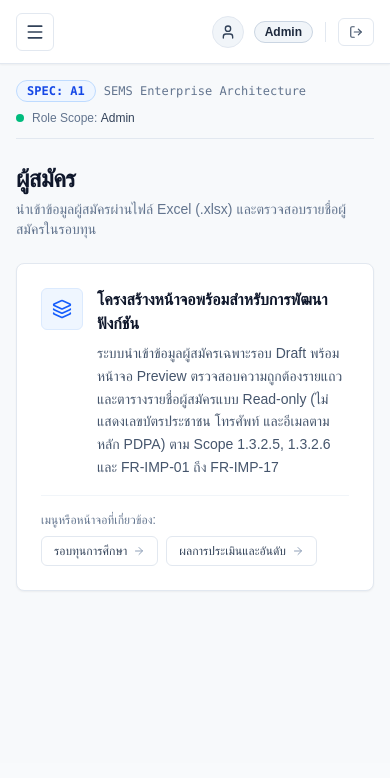
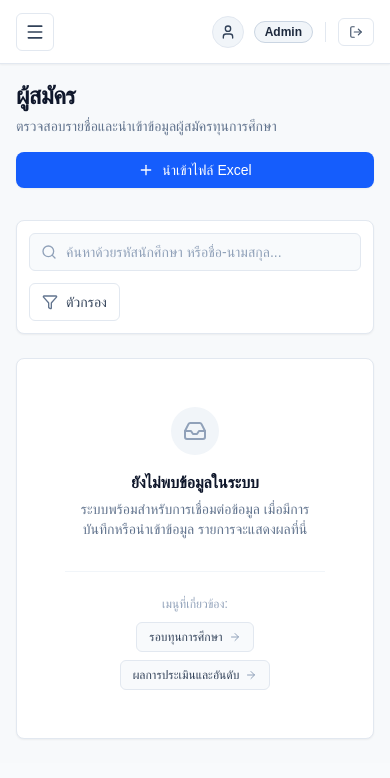
Before and after one commit to warattapobwaiarsa/SEMS-KKU, a Next.js app in the folder frontend/: page /admin/applicants in a window 390 px wide. Shown: the top 778 px of the page. Built offline with nearby package versions, Linux system fonts and the light colour scheme; a web font is replaced by a local one.

Commit message:
refactor(frontend): clean up developer metadata and refine user-facing micro-copy

```diff
--- a/frontend/src/app/(admin)/admin/applicants/page.tsx
+++ b/frontend/src/app/(admin)/admin/applicants/page.tsx
@@ -3,11 +3,10 @@ import { PlaceholderPage } from "@/components/layout";
 export default function ApplicantsPage() {
   return (
     <PlaceholderPage
-      specId="SPEC: A1"
-      role="Admin"
       title="ผู้สมัคร"
-      subtitle="นำเข้าข้อมูลผู้สมัครผ่านไฟล์ Excel (.xlsx) และตรวจสอบรายชื่อผู้สมัครในรอบทุน"
-      description="ระบบนำเข้าข้อมูลผู้สมัครเฉพาะรอบ Draft พร้อมหน้าจอ Preview ตรวจสอบความถูกต้องรายแถว และตารางรายชื่อผู้สมัครแบบ Read-only (ไม่แสดงเลขบัตรประชาชน โทรศัพท์ และอีเมลตามหลัก PDPA) ตาม Scope 1.3.2.5, 1.3.2.6 และ FR-IMP-01 ถึง FR-IMP-17"
+      subtitle="ตรวจสอบรายชื่อและนำเข้าข้อมูลผู้สมัครทุนการศึกษา"
+      actionButtonLabel="นำเข้าไฟล์ Excel"
+      searchPlaceholder="ค้นหาด้วยรหัสนักศึกษา หรือชื่อ-นามสกุล..."
       relatedLinks={[
         { label: "รอบทุนการศึกษา", href: "/admin/scholarship-rounds" },
         { label: "ผลการประเมินและอันดับ", href: "/admin/evaluation-results" },
--- a/frontend/src/app/(admin)/admin/evaluation-criteria/page.tsx
+++ b/frontend/src/app/(admin)/admin/evaluation-criteria/page.tsx
@@ -3,14 +3,12 @@ import { PlaceholderPage } from "@/components/layout";
 export default function EvaluationCriteriaPage() {
   return (
     <PlaceholderPage
-      specId="SPEC: C1"
-      role="Admin"
       title="เกณฑ์การประเมิน"
-      subtitle="กำหนดชุดเกณฑ์และเกณฑ์ย่อย (แบบมีคะแนนรวม 100 คะแนน และแบบข้อความประกอบการพิจารณา)"
-      description="ระบบจัดการเกณฑ์การประเมิน รองรับการสร้างเกณฑ์ย่อยประเภทมีคะแนน (พร้อมกำหนดสิทธิ์ Comment) และประเภทไม่มีคะแนน พร้อมกฎตรวจสอบคะแนนรวม 100 คะแนนเต็มอย่างเข้มงวดตาม Scope 1.3.2.4 และ FR-CRT-01 ถึง FR-CRT-13"
+      subtitle="กำหนดชุดเกณฑ์และสัดส่วนคะแนนสำหรับการประเมินทุนการศึกษา"
+      actionButtonLabel="สร้างชุดเกณฑ์"
+      searchPlaceholder="ค้นหาชื่อชุดเกณฑ์การประเมิน..."
       relatedLinks={[
         { label: "รอบทุนการศึกษา", href: "/admin/scholarship-rounds" },
-        { label: "ผลการประเมินและอันดับ", href: "/admin/evaluation-results" },
       ]}
     />
   );
--- a/frontend/src/app/(admin)/admin/evaluation-results/page.tsx
+++ b/frontend/src/app/(admin)/admin/evaluation-results/page.tsx
@@ -3,14 +3,12 @@ import { PlaceholderPage } from "@/components/layout";
 export default function EvaluationResultsPage() {
   return (
     <PlaceholderPage
-      specId="SPEC: E1"
-      role="Admin"
       title="ผลการประเมินและอันดับ"
-      subtitle="ตรวจสอบผลการประเมิน คะแนนเฉลี่ย และการจัดอันดับผู้สมัครแบบ Realtime"
-      description="ระบบคำนวณคะแนนเฉลี่ยจากผลการประเมินที่ส่งแล้ว (Submitted) พร้อมกลไก Tie-breaker จัดอันดับจากรหัสนักศึกษาน้อยไปมาก และระบบดูรายละเอียดคะแนนรายเกณฑ์ย่อยของผู้ประเมินแต่ละท่านตาม Scope 1.3.2.8 และ FR-SCR-01 ถึง FR-SCR-06"
+      subtitle="ตรวจสอบคะแนนเฉลี่ยและการจัดอันดับผู้สมัครแบบเรียลไทม์"
+      searchPlaceholder="ค้นหาด้วยรหัสนักศึกษา หรือชื่อ-นามสกุล..."
       relatedLinks={[
         { label: "การจัดสรรทุน", href: "/admin/scholarship-allocation" },
-        { label: "รายงานสรุปผล", href: "/admin/reports" },
+        { label: "รายงาน", href: "/admin/reports" },
       ]}
     />
   );
--- a/frontend/src/app/(admin)/admin/reports/page.tsx
+++ b/frontend/src/app/(admin)/admin/reports/page.tsx
@@ -3,14 +3,12 @@ import { PlaceholderPage } from "@/components/layout";
 export default function ReportsPage() {
   return (
     <PlaceholderPage
-      specId="SPEC: P1"
-      role="Admin"
       title="รายงาน"
-      subtitle="ส่งออกรายงานสรุปผลการประเมินและรายงานการจัดสรรทุนในรูปแบบไฟล์ Excel (.xlsx)"
-      description="ระบบส่งออกรายงานสรุปผลการประเมิน (รอบ Closed) และรายงานผลการจัดสรรทุน (ผลจัดสรร Finalized) โดยบังคับตั้งรหัสผ่านสำหรับเปิดไฟล์ทุกครั้งเพื่อความปลอดภัยของข้อมูลตาม Scope 1.3.2.11, 1.3.2.12 และ FR-EXP-01 ถึง FR-EXP-09"
+      subtitle="ส่งออกรายงานสรุปผลการประเมินและรายงานการจัดสรรทุนการศึกษา"
+      actionButtonLabel="ส่งออกรายงาน"
+      searchPlaceholder="ค้นหาชื่อรอบทุนการศึกษา..."
       relatedLinks={[
         { label: "การจัดสรรทุน", href: "/admin/scholarship-allocation" },
-        { label: "ผลการประเมินและอันดับ", href: "/admin/evaluation-results" },
       ]}
     />
   );
--- a/frontend/src/app/(admin)/admin/scholarship-allocation/page.tsx
+++ b/frontend/src/app/(admin)/admin/scholarship-allocation/page.tsx
@@ -3,14 +3,13 @@ import { PlaceholderPage } from "@/components/layout";
 export default function ScholarshipAllocationPage() {
   return (
     <PlaceholderPage
-      specId="SPEC: G1"
-      role="Admin"
       title="การจัดสรรทุน"
-      subtitle="กำหนดงบประมาณรวม บันทึกผลการจัดสรรทุนรายบุคคล และยืนยันผลการจัดสรร (Finalized)"
-      description="ระบบบริหารงบประมาณทุนการศึกษาสำหรับรอบ Closed กำหนดจำนวนเงินรายบุคคล ตรวจสอบยอดเงินไม่เกินงบประมาณรวม คุมวงจรสถานะ Editing ↔ Finalized และหน้ารายละเอียดดูเลขบัตรประชาชนแบบ Masked พร้อมบันทึก Log ตาม Scope 1.3.2.9, 1.3.2.10 และ FR-ALC-01 ถึง FR-ALC-14"
+      subtitle="กำหนดงบประมาณรวมและบันทึกผลการจัดสรรทุนการศึกษา"
+      actionButtonLabel="กำหนดยอดงบประมาณ"
+      searchPlaceholder="ค้นหาด้วยรหัสนักศึกษา หรือสถานะการได้รับทุน..."
       relatedLinks={[
         { label: "ผลการประเมินและอันดับ", href: "/admin/evaluation-results" },
-        { label: "รายงานผลการจัดสรร", href: "/admin/reports" },
+        { label: "รายงาน", href: "/admin/reports" },
       ]}
     />
   );
--- a/frontend/src/app/(admin)/admin/scholarship-rounds/page.tsx
+++ b/frontend/src/app/(admin)/admin/scholarship-rounds/page.tsx
@@ -3,15 +3,13 @@ import { PlaceholderPage } from "@/components/layout";
 export default function ScholarshipRoundsPage() {
   return (
     <PlaceholderPage
-      specId="SPEC: R1"
-      role="Admin"
       title="รอบทุนการศึกษา"
-      subtitle="จัดการ กำหนดเกณฑ์ และควบคุมวงจรรอบทุนการศึกษา (Draft → Open → Closed)"
-      description="แผงควบคุมรอบการให้ทุนการศึกษา แสดงสถานะรอบทุน การเชื่อมโยงเกณฑ์ประเมิน ตรวจสอบความพร้อมก่อนเปิดรอบ (Open) และรับทราบรายชื่อก่อนปิดรอบ (Closed) ตาม Scope 1.3.2.3, 1.3.2.7 และ FR-RND-01 ถึง FR-RND-13"
+      subtitle="จัดการและติดตามสถานะรอบการให้ทุนการศึกษาของคณะ"
+      actionButtonLabel="สร้างรอบทุน"
+      searchPlaceholder="ค้นหาชื่อรอบทุนการศึกษา..."
       relatedLinks={[
         { label: "เกณฑ์การประเมิน", href: "/admin/evaluation-criteria" },
-        { label: "นำเข้าผู้สมัคร", href: "/admin/applicants" },
-        { label: "ผลการประเมินและอันดับ", href: "/admin/evaluation-results" },
+        { label: "ผู้สมัคร", href: "/admin/applicants" },
       ]}
     />
   );
--- a/frontend/src/app/(admin)/admin/users/page.tsx
+++ b/frontend/src/app/(admin)/admin/users/page.tsx
@@ -3,14 +3,12 @@ import { PlaceholderPage } from "@/components/layout";
 export default function UsersPage() {
   return (
     <PlaceholderPage
-      specId="SPEC: U1"
-      role="Admin"
       title="ผู้ใช้งาน"
-      subtitle="จัดการบัญชีผู้ใช้งาน สิทธิ์บทบาท (Admin / Evaluator) และกำหนดอายุการใช้งานบัญชีผู้ประเมิน"
-      description="หน้ารายการผู้ใช้งาน (Users List) รองรับการค้นหา กรองสถานะ และเพิ่ม/แก้ไขผู้ใช้งาน โดยไม่มีฟังก์ชันลบบัญชีตามข้อกำหนดขอบเขตระบบ (Scope 1.3.2.2 และ FR-USR-01 ถึง FR-USR-15)"
+      subtitle="จัดการรายชื่อและสิทธิ์การเข้าถึงของผู้ดูแลระบบและผู้ประเมิน"
+      actionButtonLabel="เพิ่มผู้ใช้งาน"
+      searchPlaceholder="ค้นหาด้วยชื่อผู้ใช้ หรืออีเมล..."
       relatedLinks={[
         { label: "รอบทุนการศึกษา", href: "/admin/scholarship-rounds" },
-        { label: "เกณฑ์การประเมิน", href: "/admin/evaluation-criteria" },
       ]}
     />
   );
--- a/frontend/src/app/(evaluator)/evaluator/my-evaluations/page.tsx
+++ b/frontend/src/app/(evaluator)/evaluator/my-evaluations/page.tsx
@@ -3,11 +3,9 @@ import { PlaceholderPage } from "@/components/layout";
 export default function MyEvaluationsPage() {
   return (
     <PlaceholderPage
-      specId="SPEC: V24"
-      role="Evaluator"
       title="ผลการประเมินของฉัน"
-      subtitle="ตรวจสอบประวัติการประเมิน คะแนน และความคิดเห็นที่ตนเองได้บันทึกไว้"
-      description="หน้าจอแสดงประวัติผลการประเมินของผู้ประเมินเอง ทั้งสถานะแบบร่าง (Draft) และสถานะยืนยันส่งแล้ว (Submitted) สำหรับรอบที่ Open และ Closed ในรูปแบบดูอย่างเดียว (Read-only) โดยไม่เห็นผลของผู้ประเมินท่านอื่น ตามข้อกำหนด FRS ข้อ FR-EVL-14 (คำตัดสิน E8)"
+      subtitle="ตรวจสอบประวัติและสรุปผลคะแนนการประเมินที่ตนเองได้บันทึกไว้"
+      searchPlaceholder="ค้นหาด้วยชื่อผู้สมัคร หรือรหัสนักศึกษา..."
       relatedLinks={[
         { label: "รอบทุนที่เปิดประเมิน", href: "/evaluator/rounds" },
       ]}
--- a/frontend/src/app/(evaluator)/evaluator/rounds/page.tsx
+++ b/frontend/src/app/(evaluator)/evaluator/rounds/page.tsx
@@ -3,11 +3,9 @@ import { PlaceholderPage } from "@/components/layout";
 export default function EvaluatorRoundsPage() {
   return (
     <PlaceholderPage
-      specId="SPEC: V1"
-      role="Evaluator"
       title="รอบทุนที่เปิดประเมิน"
-      subtitle="แสดงเฉพาะรอบทุนที่มีสถานะเปิดรับการประเมิน (Open) เท่านั้น"
-      description="พื้นที่ปฏิบัติงานของผู้ประเมินทุนการศึกษา เลือกดูรายชื่อผู้สมัครที่เปิดให้ประเมิน บันทึกคะแนนตามเกณฑ์ย่อยแบบมีคะแนน พร้อมระบบ Auto-save แบบร่าง (Draft) ตรวจสอบความถูกต้อง และยืนยันส่งผลการประเมิน (Submitted) ตาม Scope 1.3.3.2 ถึง 1.3.3.6 และ FR-EVL-01 ถึง FR-EVL-13"
+      subtitle="เลือกรอบทุนและผู้สมัครที่เปิดให้ทำการประเมินคะแนน"
+      searchPlaceholder="ค้นหาชื่อรอบทุนการศึกษา..."
       relatedLinks={[
         { label: "ผลการประเมินของฉัน", href: "/evaluator/my-evaluations" },
       ]}
--- a/frontend/src/components/layout/app-sidebar.tsx
+++ b/frontend/src/components/layout/app-sidebar.tsx
@@ -18,8 +18,6 @@ export function AppSidebar({
   className = "",
   onItemClick,
 }: AppSidebarProps) {
-  const roleLabel = role === "admin" ? "ผู้ดูแลระบบ (Admin)" : "ผู้ประเมิน (Evaluator)";
-
   return (
     <aside
       className={`w-[260px] h-full bg-white border-r border-slate-200 flex flex-col justify-between shrink-0 select-none ${className}`}
@@ -30,34 +28,25 @@ export function AppSidebar({
         <div className="p-4 border-b border-slate-200">
           <Link
             href={role === "admin" ? "/admin/scholarship-rounds" : "/evaluator/rounds"}
-            className="flex items-center gap-2.5 group"
+            className="flex items-center gap-3 group"
           >
-            <div className="w-8 h-8 rounded-md bg-blue-600 text-white flex items-center justify-center font-bold text-lg shadow-xs group-hover:bg-blue-700 transition-colors">
+            <div className="w-9 h-9 rounded-lg bg-blue-600 text-white flex items-center justify-center font-bold text-lg shadow-xs group-hover:bg-blue-700 transition-colors">
               S
             </div>
-            <div>
-              <div className="flex items-center gap-1.5">
-                <span className="font-bold text-lg text-slate-900 tracking-tight">
-                  {SYSTEM_CONFIG.name}
-                </span>
-                <span className="text-[11px] font-mono font-medium px-1.5 py-0.5 rounded border border-slate-200 text-slate-600 bg-slate-100">
-                  {SYSTEM_CONFIG.version}
-                </span>
-              </div>
+            <div className="min-w-0">
+              <span className="font-bold text-lg text-slate-900 tracking-tight block leading-tight">
+                {SYSTEM_CONFIG.name}
+              </span>
+              <span className="text-xs text-slate-500 truncate block">
+                {SYSTEM_CONFIG.fullName}
+              </span>
             </div>
           </Link>
-          <p className="text-xs text-slate-500 mt-2 leading-tight">
-            {SYSTEM_CONFIG.fullName}
-          </p>
-          <div className="mt-2.5 pt-2 border-t border-slate-100 flex items-center justify-between text-[11px] text-slate-500">
-            <span>พื้นที่ปฏิบัติงาน:</span>
-            <span className="font-medium text-slate-800">{roleLabel}</span>
-          </div>
         </div>
 
         {/* Navigation List */}
         <nav
-          className="flex-1 overflow-y-auto px-2.5 py-3 space-y-1"
+          className="flex-1 overflow-y-auto px-3 py-3 space-y-1"
           aria-label="รายการเมนู"
         >
           {items.map((item) => (
@@ -67,14 +56,10 @@ export function AppSidebar({
       </div>
 
       {/* Sidebar Footer */}
-      <div className="p-3.5 border-t border-slate-200 bg-slate-50/70 space-y-2">
-        <div className="text-[12px] text-slate-600 leading-tight">
-          <p className="font-medium text-slate-800">{SYSTEM_CONFIG.faculty}</p>
-          <p className="text-slate-500">{SYSTEM_CONFIG.university}</p>
-        </div>
-        <div className="pt-2 border-t border-slate-200/80 flex items-center justify-between text-[11px] text-slate-400">
-          <span>Enterprise Architecture</span>
-          <span className="font-mono text-slate-500">KKU-EN</span>
+      <div className="p-4 border-t border-slate-200 bg-slate-50/50">
+        <div className="text-xs text-slate-500 leading-relaxed">
+          <p className="font-medium text-slate-700">{SYSTEM_CONFIG.faculty}</p>
+          <p>{SYSTEM_CONFIG.university}</p>
         </div>
       </div>
     </aside>
--- a/frontend/src/components/layout/placeholder-page.tsx
+++ b/frontend/src/components/layout/placeholder-page.tsx
@@ -1,76 +1,89 @@
 import Link from "next/link";
-import { ArrowRight, Layers } from "lucide-react";
+import { Search, Filter, Plus, Inbox, ArrowRight } from "lucide-react";
 
 interface PlaceholderPageProps {
-  specId: string;
   title: string;
   subtitle: string;
-  description: string;
-  role: "Admin" | "Evaluator";
+  actionButtonLabel?: string;
+  searchPlaceholder?: string;
   relatedLinks?: { label: string; href: string }[];
 }
 
 export function PlaceholderPage({
-  specId,
   title,
   subtitle,
-  description,
-  role,
+  actionButtonLabel,
+  searchPlaceholder = "ค้นหาข้อมูลในตาราง...",
   relatedLinks,
 }: PlaceholderPageProps) {
   return (
-    <div className="max-w-6xl mx-auto space-y-6">
-      {/* Top Spec & Breadcrumb Bar */}
-      <div className="flex flex-wrap items-center justify-between gap-2 pb-3 border-b border-slate-200">
-        <div className="flex items-center gap-2 text-xs font-mono">
-          <span className="px-2.5 py-0.5 rounded-full border border-blue-200 bg-blue-50 text-blue-700 font-semibold">
-            {specId}
-          </span>
-          <span className="text-slate-500">SEMS Enterprise Architecture</span>
-        </div>
-        <div className="flex items-center gap-2 text-xs text-slate-500">
-          <span className="w-2 h-2 rounded-full bg-emerald-500" />
-          <span>Role Scope: <strong className="text-slate-700 font-medium">{role}</strong></span>
-        </div>
-      </div>
-
+    <div className="max-w-7xl mx-auto space-y-6">
       {/* Page Title & Action Area */}
-      <div className="flex flex-col sm:flex-row sm:items-center justify-between gap-4">
+      <div className="flex flex-col sm:flex-row sm:items-center justify-between gap-4 pb-2">
         <div>
           <h1 className="text-2xl sm:text-3xl font-bold text-slate-900 tracking-tight">
             {title}
           </h1>
           <p className="text-sm text-slate-500 mt-1">{subtitle}</p>
         </div>
+
+        {actionButtonLabel && (
+          <button
+            type="button"
+            className="inline-flex items-center justify-center gap-2 px-4 py-2 bg-blue-600 hover:bg-blue-700 text-white text-sm font-medium rounded-lg shadow-xs transition-colors shrink-0"
+          >
+            <Plus className="w-4 h-4" />
+            <span>{actionButtonLabel}</span>
+          </button>
+        )}
       </div>
 
-      {/* Main Structural Container */}
-      <div className="border border-slate-200 rounded-lg bg-white p-6 sm:p-8 space-y-4 shadow-xs">
-        <div className="flex items-start gap-3.5">
-          <div className="p-2.5 rounded-md bg-blue-50 border border-blue-100 text-blue-600 shrink-0">
-            <Layers className="w-5 h-5" />
-          </div>
-          <div>
-            <h2 className="text-base font-semibold text-slate-900">
-              โครงสร้างหน้าจอพร้อมสำหรับการพัฒนาฟังก์ชัน
-            </h2>
-            <p className="text-sm text-slate-600 mt-1.5 leading-relaxed">
-              {description}
-            </p>
-          </div>
+      {/* Enterprise Filter & Search Toolbar */}
+      <div className="bg-white border border-slate-200 rounded-lg p-3 sm:p-4 shadow-xs flex flex-col sm:flex-row items-stretch sm:items-center justify-between gap-3">
+        <div className="relative flex-1 max-w-md">
+          <Search className="w-4 h-4 text-slate-400 absolute left-3 top-1/2 -translate-y-1/2 pointer-events-none" />
+          <input
+            type="text"
+            placeholder={searchPlaceholder}
+            className="w-full pl-9 pr-4 py-2 text-sm bg-slate-50 border border-slate-200 rounded-md text-slate-800 placeholder-slate-400 focus:outline-none focus:border-blue-500 focus:bg-white transition-all"
+            readOnly
+          />
         </div>
 
+        <div className="flex items-center gap-2">
+          <button
+            type="button"
+            className="inline-flex items-center gap-2 px-3 py-2 text-sm font-medium text-slate-700 bg-white border border-slate-200 rounded-md hover:bg-slate-50 transition-colors"
+          >
+            <Filter className="w-4 h-4 text-slate-500" />
+            <span>ตัวกรอง</span>
+          </button>
+        </div>
+      </div>
+
+      {/* Main Content Area (Clean Enterprise Empty State Container) */}
+      <div className="bg-white border border-slate-200 rounded-lg p-12 sm:p-16 shadow-xs text-center flex flex-col items-center justify-center min-h-[380px]">
+        <div className="w-12 h-12 rounded-full bg-slate-100 flex items-center justify-center text-slate-400 mb-4">
+          <Inbox className="w-6 h-6" />
+        </div>
+        <h3 className="text-base font-semibold text-slate-900">
+          ยังไม่พบข้อมูลในระบบ
+        </h3>
+        <p className="text-sm text-slate-500 max-w-sm mt-1">
+          ระบบพร้อมสำหรับการเชื่อมต่อข้อมูล เมื่อมีการบันทึกหรือนำเข้าข้อมูล รายการจะแสดงผลที่นี่
+        </p>
+
         {relatedLinks && relatedLinks.length > 0 && (
-          <div className="pt-4 mt-4 border-t border-slate-100">
-            <span className="text-xs font-medium text-slate-500 block mb-2">
-              เมนูหรือหน้าจอที่เกี่ยวข้อง:
+          <div className="mt-8 pt-6 border-t border-slate-100 w-full max-w-md">
+            <span className="text-xs font-medium text-slate-400 block mb-2.5">
+              เมนูที่เกี่ยวข้อง:
             </span>
-            <div className="flex flex-wrap gap-2">
+            <div className="flex flex-wrap justify-center gap-2">
               {relatedLinks.map((link) => (
                 <Link
                   key={link.href}
                   href={link.href}
-                  className="inline-flex items-center gap-1.5 px-3 py-1.5 text-xs font-medium text-slate-700 border border-slate-200 rounded-md bg-white hover:bg-blue-50/70 hover:text-blue-700 hover:border-blue-300 transition-colors"
+                  className="inline-flex items-center gap-1.5 px-3 py-1.5 text-xs font-medium text-slate-700 border border-slate-200 rounded-md bg-slate-50 hover:bg-white hover:text-blue-600 hover:border-blue-300 transition-colors"
                 >
                   <span>{link.label}</span>
                   <ArrowRight className="w-3 h-3 text-slate-400" />
```
Also changed, not shown: frontend/src/app/page.tsx (+14 -17 lines).
